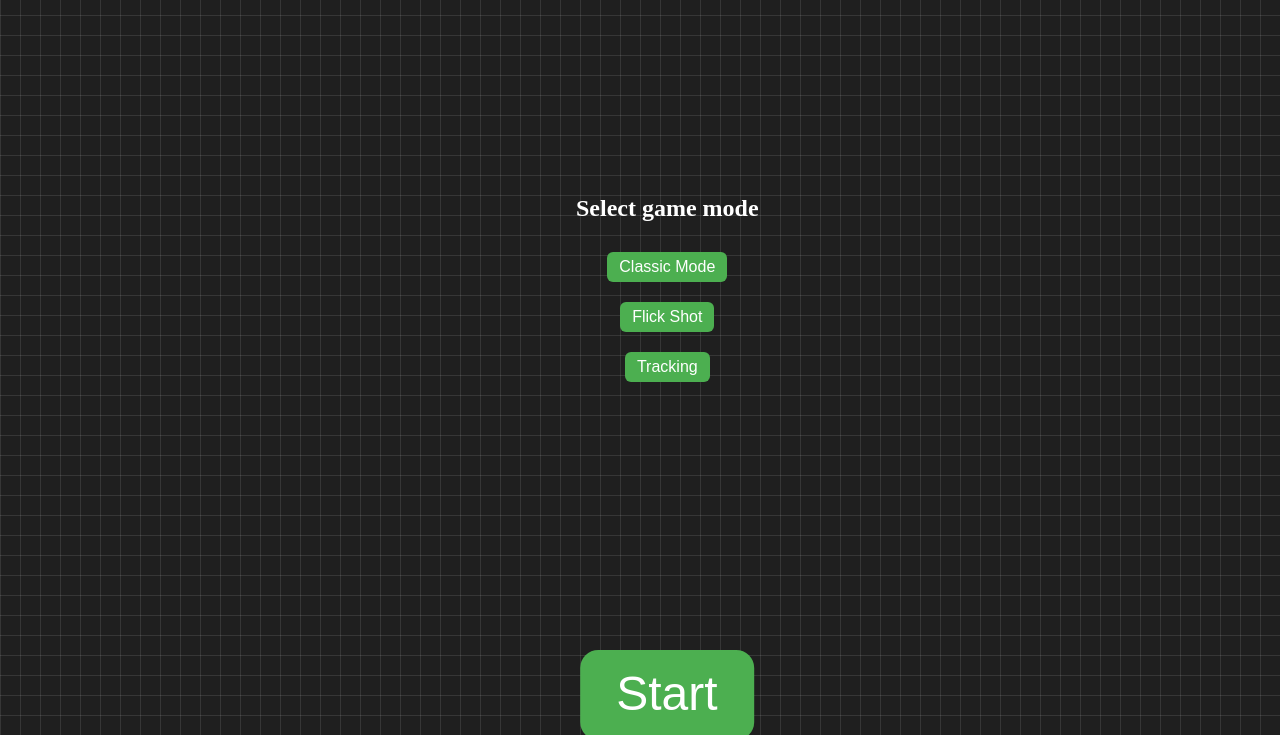
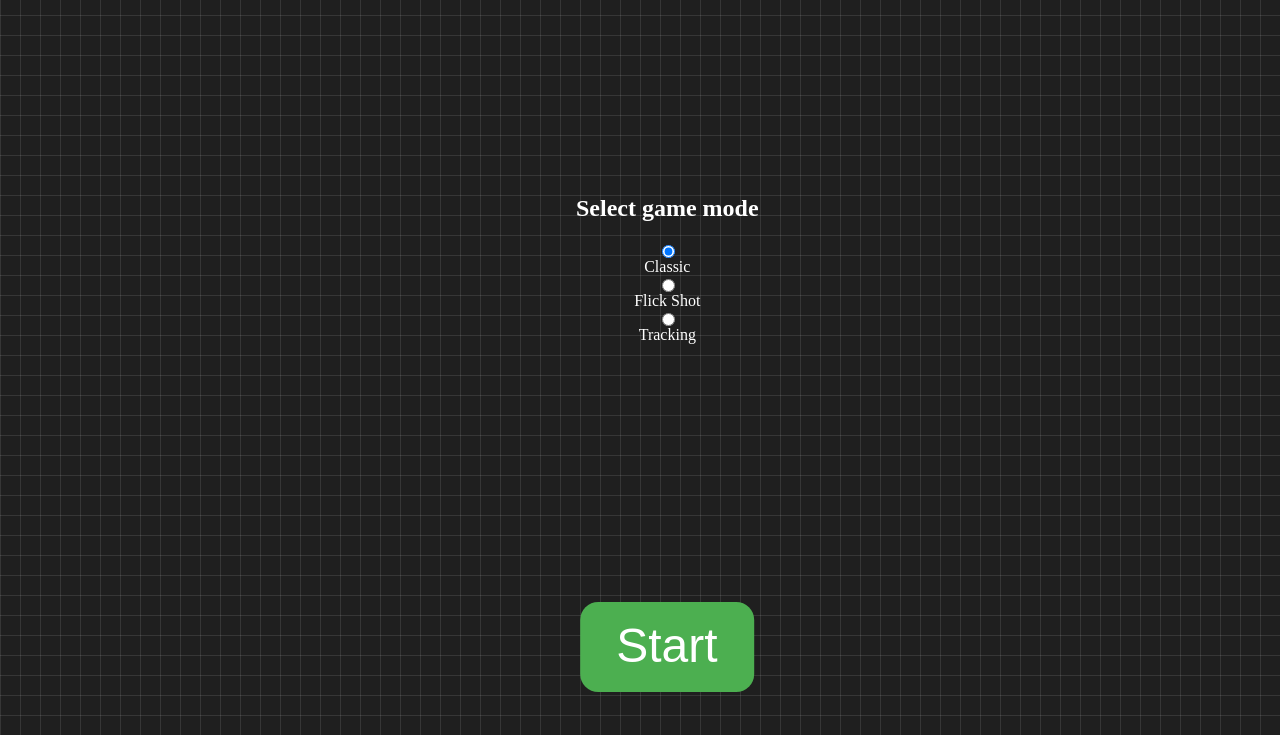
Before and after one commit to MarronFrui/Aim-Training, a website built with Vite: page index.html in a window 1280 px wide. Shown: the part 65-800 px from the top of the page. Built offline with nearby package versions, Linux system fonts and the light colour scheme.

Commit message:
Menu Checkbox

```diff
--- a/index.html
+++ b/index.html
@@ -13,9 +13,9 @@
     <section class="menu" id="menu">
       <h2>Select game mode</h2>
       <form action="menu-selection" method="form"></form>
-      <button id="mode-selection">Classic Mode</button>
-      <button id="mode-selection">Flick Shot</button>
-      <button id="mode-selection">Tracking</button>
+      <input type="radio" name="game-mode" value="classic" checked /> Classic
+      <input type="radio" name="game-mode" value="flick" /> Flick Shot
+      <input type="radio" name="game-mode" value="tracking" /> Tracking
       <button id="StartButton">Start</button>
     </section>
 
```
